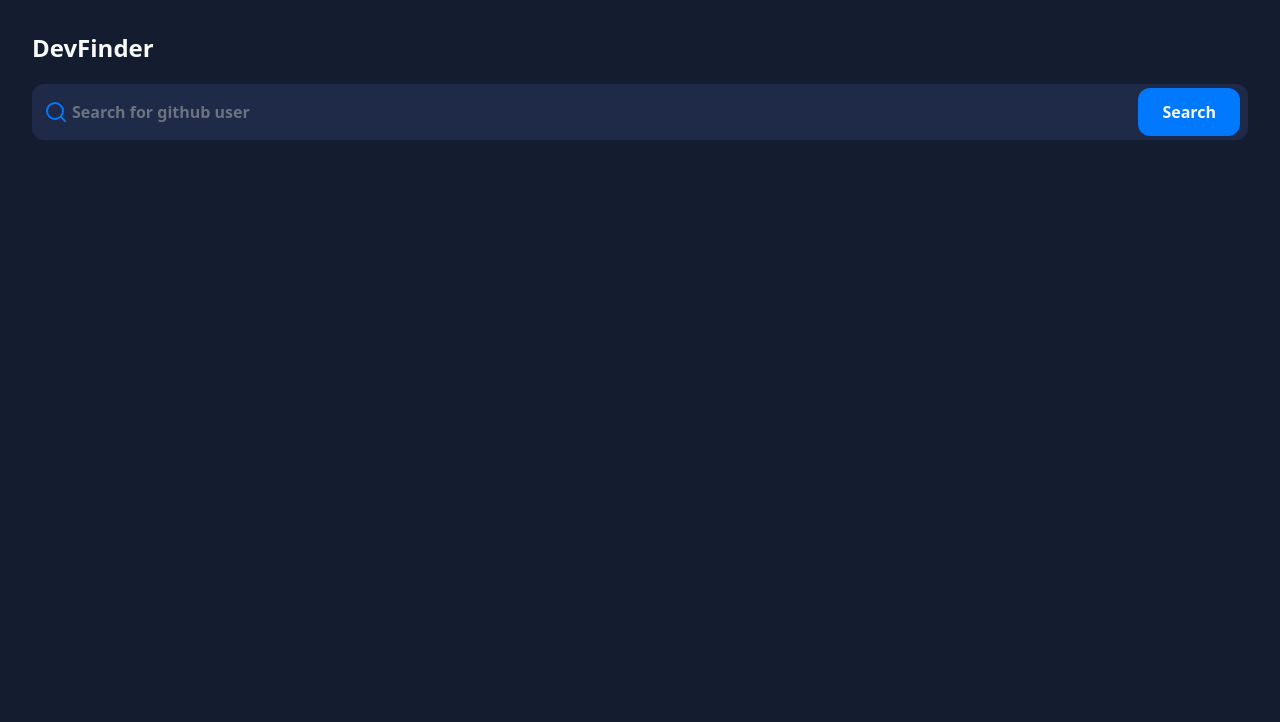
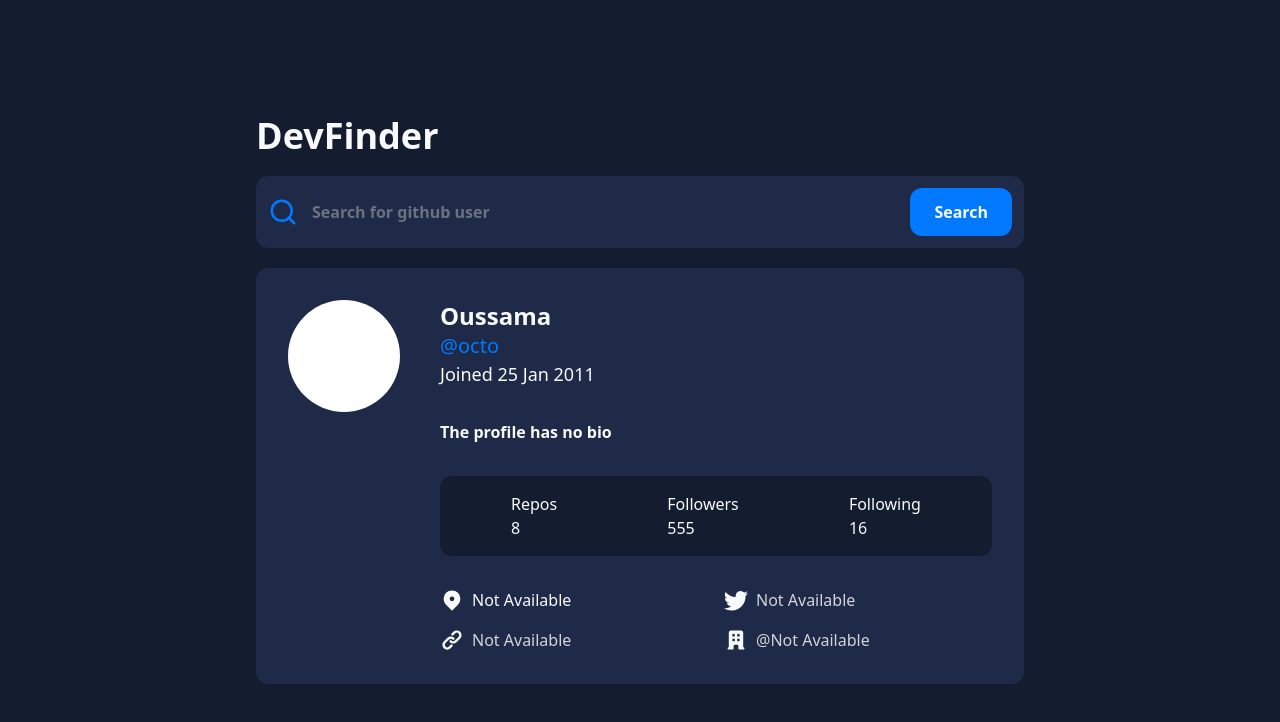
Before and after one commit to moutafatin1/github-users-finder, a React (Vite) app: page / in a window 1280 px wide. Shown: the top 722 px of the page. Built offline with nearby package versions, Linux system fonts and the light colour scheme.

Commit message:
feat: prototype

```diff
--- a/src/App.tsx
+++ b/src/App.tsx
@@ -1,11 +1,41 @@
 import { SearchInput } from './components';
+import { Details } from './components/Details';
+import { Stats } from './components/Stats';
+import { UserInfo } from './components/UserInfo';
 
 const App = () => {
   return (
-    <main className='flex h-screen  justify-center bg-very-dark-blue p-8'>
-      <div className='flex w-full flex-col gap-5'>
-        <h1 className='text-2xl font-bold text-slate-50'>DevFinder</h1>
+    <main className='flex h-screen  justify-center bg-very-dark-blue p-8 md:items-center'>
+      <div className='flex w-full max-w-3xl flex-col gap-5'>
+        <h1 className='text-2xl font-bold text-slate-50 md:text-3xl lg:text-4xl'>
+          DevFinder
+        </h1>
         <SearchInput />
+        <div className='items-start gap-10 space-y-8 rounded-xl bg-dark-blue p-8 md:flex md:space-y-0'>
+          <div className='flex items-center gap-4'>
+            {/* <img src="" alt="" /> */}
+            <div className='h-16 w-16 rounded-full bg-white md:h-24 md:w-24 lg:h-28 lg:w-28'></div>
+            <UserInfo
+              className='flex flex-col md:hidden'
+              githubUrl='#'
+              login='octo'
+              name='Oussama'
+            />
+          </div>
+          <div className='w-full space-y-8'>
+            <UserInfo
+              className='hidden flex-col md:flex'
+              githubUrl='#'
+              login='octo'
+              name='Oussama'
+            />
+            <p className='font-semibold text-slate-50'>
+              The profile has no bio
+            </p>
+            <Stats reposCount={8} followersCount={555} followingCount={16} />
+            <Details />
+          </div>
+        </div>
       </div>
     </main>
   );
--- /dev/null
+++ b/src/components/Details.tsx
@@ -0,0 +1,39 @@
+import { BsTwitter } from 'react-icons/bs';
+import { HiLink, HiLocationMarker, HiOfficeBuilding } from 'react-icons/hi';
+
+type DetailsProps = {
+  location?: string;
+  twitterUrl?: string;
+  website?: string;
+  workingAt?: string;
+};
+
+export const Details = ({
+  location = 'Not Available',
+  twitterUrl = 'Not Available',
+  website = 'Not Available',
+  workingAt = 'Not Available',
+}: DetailsProps) => {
+  return (
+    <div className='flex grid-cols-2 flex-col gap-4 sm:grid'>
+      <span className='flex items-center gap-2'>
+        <HiLocationMarker className='text-2xl text-slate-50' />
+        <span className='text-slate-50'>{location}</span>
+      </span>
+      <span className='flex items-center gap-2'>
+        <BsTwitter className='text-2xl text-slate-50' />
+        <span className='text-gray-300'>{twitterUrl}</span>
+      </span>
+      <span className='flex items-center gap-2'>
+        <HiLink className='text-2xl text-slate-50' />
+        <span className='text-gray-300'>
+          <a href={website}>{website}</a>
+        </span>
+      </span>
+      <span className='flex items-center gap-2'>
+        <HiOfficeBuilding className='text-2xl text-slate-50' />
+        <span className='text-gray-300'>@{workingAt}</span>
+      </span>
+    </div>
+  );
+};
--- a/src/components/SearchInput/SearchInput.tsx
+++ b/src/components/SearchInput/SearchInput.tsx
@@ -2,14 +2,14 @@ import { FiSearch } from 'react-icons/fi';
 
 export const SearchInput = () => {
   return (
-    <div className='relative w-full'>
+    <div className='group relative w-full'>
       <input
         type='text'
-        className='w-full rounded-xl border-none bg-dark-blue px-10 py-4 font-bold text-slate-50 hover:bg-dark-blue/70 focus:border-primary'
+        className='w-full rounded-xl border-none bg-dark-blue px-10 py-6 pl-14 font-bold text-slate-50 focus:border-primary group-hover:bg-dark-blue/70'
         placeholder='Search for github user'
       />
-      <FiSearch className='absolute top-1/2 left-3 -translate-y-1/2 text-2xl text-primary' />
-      <button className='absolute right-2 top-1/2 -translate-y-1/2 rounded-xl bg-primary px-6 py-3 font-bold text-slate-50'>
+      <FiSearch className='absolute top-1/2 left-3 -translate-y-1/2 text-3xl text-primary' />
+      <button className='absolute right-3 top-1/2 z-10 -translate-y-1/2 rounded-xl bg-primary px-6 py-3 font-bold text-slate-50 group-hover:bg-primary/80'>
         Search
       </button>
     </div>
--- /dev/null
+++ b/src/components/Stats.tsx
@@ -0,0 +1,28 @@
+type StatsProps = {
+  reposCount: number;
+  followersCount: number;
+  followingCount: number;
+};
+
+export const Stats = ({
+  reposCount,
+  followersCount,
+  followingCount,
+}: StatsProps) => {
+  return (
+    <div className='mx-auto flex  justify-around rounded-xl bg-very-dark-blue p-4'>
+      <span className='flex flex-col'>
+        <span className='text-slate-50'>Repos</span>
+        <span className='text-slate-50'>{reposCount}</span>
+      </span>
+      <span className='flex flex-col'>
+        <span className='text-slate-50'>Followers</span>
+        <span className='text-slate-50'>{followersCount}</span>
+      </span>
+      <span className='flex flex-col'>
+        <span className='text-slate-50'>Following</span>
+        <span className='text-slate-50'>{followingCount}</span>
+      </span>
+    </div>
+  );
+};
--- /dev/null
+++ b/src/components/UserInfo.tsx
@@ -0,0 +1,27 @@
+type UserInfoProps = {
+  name: string;
+  githubUrl: string;
+  login: string;
+  joiningDate?: string;
+  className?: string;
+};
+
+export const UserInfo = ({
+  githubUrl,
+  login,
+  joiningDate = 'Joined 25 Jan 2011',
+  name,
+  className,
+}: UserInfoProps) => {
+  return (
+    <div className={className}>
+      <span className='font-bold text-slate-50 md:text-xl lg:text-2xl'>
+        {name}
+      </span>
+      <a href={githubUrl} className='text-primary md:text-xl'>
+        @{login}
+      </a>
+      <span className='text-slate-50 md:text-lg'>{joiningDate}</span>
+    </div>
+  );
+};
```
